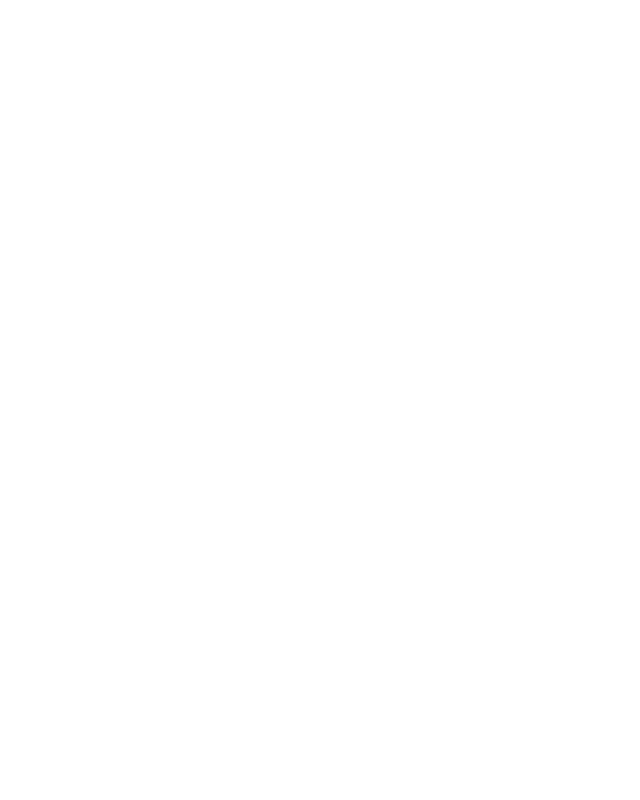
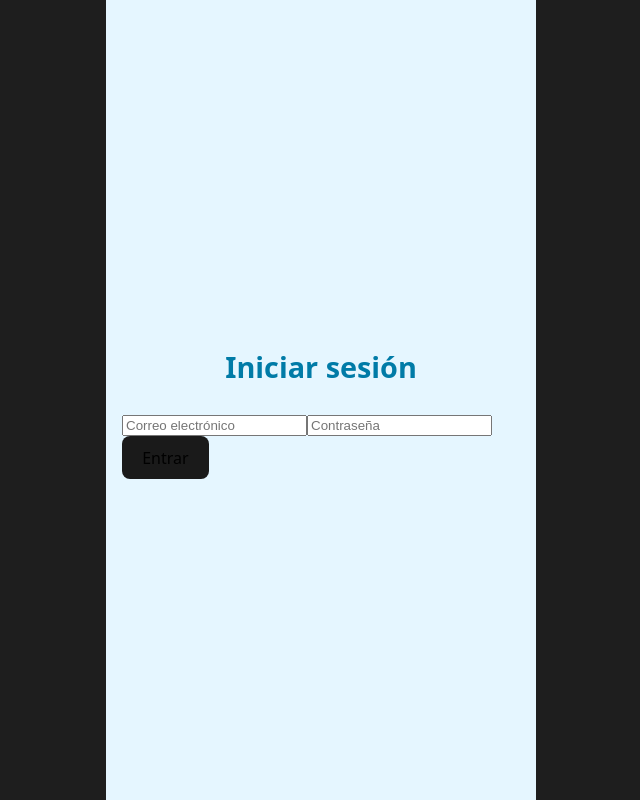
Before and after one commit to SophieSued/etiketa, a React (Vite) app: page /login in a window 1280 px wide. Before the commit this address had no page. Shown: the whole page, without its empty margins (319-959 px from the left). Built offline with nearby package versions, Linux system fonts and the light colour scheme.

Commit message:
conexion con back de inicio de sesion y registro

```diff
--- a/src/App.css
+++ /dev/null
@@ -1,7 +0,0 @@
-html, body {
-  margin: 0;
-  padding: 0;
-  background-color: #1e1e1e;
-  display: flex;
-  justify-content: center;
-}
--- a/src/App.jsx
+++ b/src/App.jsx
@@ -2,11 +2,17 @@
 import { BrowserRouter as Router, Routes, Route } from "react-router-dom";
 import ScanPage from "./pages/ScanPage";
 import ResultPage from "./pages/ResultPage";
+import PaginaInicial from "./pages/PaginaInicio";
+import PaginaLogin from "./pages/PaginaLogin";
+import PaginaRegistro from "./pages/PaginaRegistro";
 
 function App() {
   return (
     <Router>
       <Routes>
+        <Route path="/" element={<PaginaInicial />} />
+        <Route path="/login" element={<PaginaLogin />} />
+        <Route path="/registro" element={<PaginaRegistro />} />
         <Route path="/scan" element={<ScanPage />} />
         <Route path="/resultado" element={<ResultPage />} />
       </Routes>
--- /dev/null
+++ b/src/components/FormularioLogin.jsx
@@ -0,0 +1,38 @@
+import React, { useState } from "react";
+import "../styles/Formularios.css";
+
+const FormularioLogin = ({ onLogin }) => {
+  const [email, setEmail] = useState("");
+  const [contraseña, setContraseña] = useState("");
+
+  const handleSubmit = (e) => {
+    e.preventDefault();
+
+    const datos = { email, contraseña };
+
+    onLogin?.(datos);
+  };
+
+  return (
+    <form className="formulario" onSubmit={handleSubmit}>
+      <h2>Iniciar sesión</h2>
+      <input
+        type="email"
+        placeholder="Correo electrónico"
+        value={email}
+        onChange={(e) => setEmail(e.target.value)}
+        required
+      />
+      <input
+        type="password"
+        placeholder="Contraseña"
+        value={contraseña}
+        onChange={(e) => setContraseña(e.target.value)}
+        required
+      />
+      <button type="submit">Entrar</button>
+    </form>
+  );
+};
+
+export default FormularioLogin;
--- /dev/null
+++ b/src/components/FormularioRegistro.jsx
@@ -0,0 +1,46 @@
+import React, { useState } from "react";
+import "../styles/Formularios.css";
+
+const FormularioRegistro = ({ onRegistro }) => {
+  const [nombre, setNombre] = useState("");
+  const [email, setEmail] = useState("");
+  const [contraseña, setContraseña] = useState("");
+
+  const handleSubmit = (e) => {
+    e.preventDefault();
+
+    const datos = { nombre, email, contraseña };
+
+    onRegistro?.(datos);
+  };
+
+  return (
+    <form className="formulario" onSubmit={handleSubmit}>
+      <h2>Registrate</h2>
+      <input
+        type="text"
+        placeholder="Nombre"
+        value={nombre}
+        onChange={(e) => setNombre(e.target.value)}
+        required
+      />
+      <input
+        type="email"
+        placeholder="Correo electrónico"
+        value={email}
+        onChange={(e) => setEmail(e.target.value)}
+        required
+      />
+      <input
+        type="password"
+        placeholder="Contraseña"
+        value={contraseña}
+        onChange={(e) => setContraseña(e.target.value)}
+        required
+      />
+      <button type="submit">Crear cuenta</button>
+    </form>
+  );
+};
+
+export default FormularioRegistro;
--- a/src/index.css
+++ b/src/index.css
@@ -1,17 +1,25 @@
+html, body, #root {
+  margin: 0;
+  padding: 0;
+  width: 100%;
+  height: 100%;
+  display: flex;
+  justify-content: center;
+  background-color: #1e1e1e;
+}
+
 :root {
   font-family: system-ui, Avenir, Helvetica, Arial, sans-serif;
   line-height: 1.5;
   font-weight: 400;
-
   color-scheme: light dark;
   color: rgba(255, 255, 255, 0.87);
-  background-color: transparent;
-
   font-synthesis: none;
   text-rendering: optimizeLegibility;
   -webkit-font-smoothing: antialiased;
   -moz-osx-font-smoothing: grayscale;
 }
+
 
 a {
   font-weight: 500;
@@ -22,22 +30,6 @@
   color: #535bf2;
 }
 
-body {
-  margin: 0;
-  padding: 0;
-  min-width: 320px;
-  min-height: 100vh;
-  background-color: transparent;
-  display: flex;
-  justify-content: center;
-  align-items: flex-start;
-}
-
-
-h1 {
-  font-size: 3.2em;
-  line-height: 1.1;
-}
 
 button {
   border-radius: 8px;
--- /dev/null
+++ b/src/pages/PaginaInicio.jsx
@@ -0,0 +1,23 @@
+import React from "react";
+import { useNavigate } from "react-router-dom";
+import "../styles/Formularios.css";
+
+const PaginaAcceso = () => {
+  const navigate = useNavigate();
+
+  return (
+    <div className="mobile-wrapper">
+      <div className="pagina-acceso">
+        <h2>¡Bienvenida!</h2>
+        <button className="boton-acceso" onClick={() => navigate("/login")}>
+          Iniciar sesión
+        </button>
+        <button className="boton-acceso" onClick={() => navigate("/registro")}>
+          Registrarse
+        </button>
+      </div>
+    </div>
+  );
+};
+
+export default PaginaAcceso;
--- /dev/null
+++ b/src/pages/PaginaLogin.jsx
@@ -0,0 +1,38 @@
+import React from "react";
+import FormularioLogin from "../components/FormularioLogin";
+import "../styles/Formularios.css";
+
+const PaginaLogin = () => {
+  const manejarLogin = async (datos) => {
+    try {
+        const respuesta = await fetch("https://etiketa-backend.onrender.com/usuarios/login", {
+        method: "POST",
+        headers: { "Content-Type": "application/json" },
+        body: JSON.stringify(datos),
+      });
+
+      const resultado = await respuesta.json();
+      console.log("Login:", resultado);
+
+      if (resultado.token) {
+        localStorage.setItem("token", resultado.token);
+        alert("Inicio de sesión exitoso");
+      } else {
+        alert("Credenciales incorrectas");
+      }
+    } catch (error) {
+      console.error("Error en login:", error);
+      alert("Error al iniciar sesión");
+    }
+  };
+
+  return (
+    <div className="mobile-wrapper">
+      <div className="pagina-acceso">
+        <FormularioLogin onLogin={manejarLogin} />
+      </div>
+    </div>
+  );
+};
+
+export default PaginaLogin;
--- /dev/null
+++ b/src/pages/PaginaRegistro.jsx
@@ -0,0 +1,32 @@
+import React from "react";
+import FormularioRegistro from "../components/FormularioRegistro";
+import "../styles/Formularios.css";
+
+const PaginaRegistro = () => {
+  const manejarRegistro = async (datos) => {
+    try {
+        const respuesta = await fetch("https://etiketa-backend.onrender.com/usuarios/crear-usuario", {
+        method: "POST",
+        headers: { "Content-Type": "application/json" },
+        body: JSON.stringify(datos),
+      });
+
+      const resultado = await respuesta.json();
+      console.log("Registro:", resultado);
+      alert("Usuario registrado correctamente");
+    } catch (error) {
+      console.error("Error en registro:", error);
+      alert("Error al registrarse");
+    }
+  };
+
+  return (
+    <div className="mobile-wrapper">
+      <div className="pagina-acceso">
+        <FormularioRegistro onRegistro={manejarRegistro} />
+      </div>
+    </div>
+  );
+};
+
+export default PaginaRegistro;
--- /dev/null
+++ b/src/styles/Formularios.css
@@ -0,0 +1,52 @@
+.pagina-acceso {
+    width: 100%;
+    max-width: 430px;
+    margin: 0 auto;
+    min-height: 100vh;
+    background-color: #e5f6ff;
+    display: flex;
+    flex-direction: column;
+    align-items: center;
+    justify-content: center;
+    padding: 2rem 1rem;
+    box-sizing: border-box;
+  }
+
+  .boton-acceso {
+    width: 100%;
+    max-width: 280px;
+    padding: 0.8rem;
+    margin: 0.5rem 0;
+    font-size: 1rem;
+    font-weight: bold;
+    background-color: #333;
+    color: white;
+    border: none;
+    border-radius: 8px;
+    cursor: pointer;
+  }
+
+  .boton-acceso:hover {
+    background-color: #555;
+  }
+
+  .pagina-acceso h2 {
+    font-size: 1.8rem;
+    color: #007ba7;
+    margin-bottom: 1.5rem;
+    text-align: center;
+  }
+
+  .mobile-wrapper {
+    width: 100%;
+    max-width: 430px;
+    margin: 0 auto;
+    background-image: url('/imagen-etiketa.png');
+    background-size: cover;
+    background-position: center;
+    background-repeat: no-repeat;
+    min-height: 100vh;
+    display: flex;
+    flex-direction: column;
+    justify-content: flex-start;
+  }
```
Also changed, not shown: src/pages/PaginaAcceso.jsx (added, +62 -0 lines).
